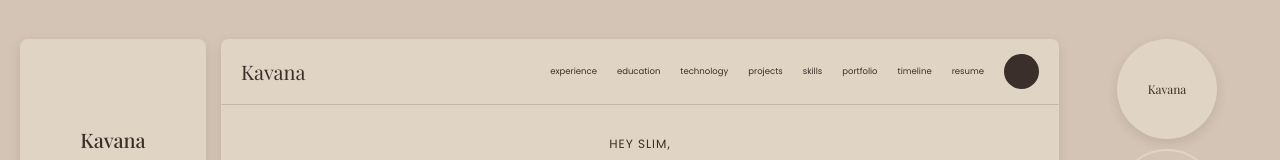
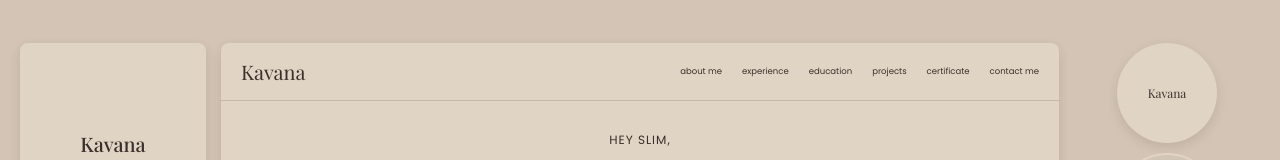
Before and after one commit to kavanapateel/kavanapateel.github.io, a React (Create React App) app: page / in a window 1280 px wide. Shown: the top 160 px of the page. Built offline with nearby package versions, Linux system fonts and the light colour scheme.

Commit message:
Remove resume_kavana.pdf and update navigation links in App and Header components for improved structure and accessibility.

```diff
--- a/src/App.tsx
+++ b/src/App.tsx
@@ -1,6 +1,4 @@
 import React from 'react';
-import Header from './components/Header';
-import Home from './components/Home';
 import About from './components/About';
 import Experience from './components/Experience';
 import './App.css';
@@ -25,17 +23,12 @@ function App() {
           <div className="header-section">
             <div className="brand">Kavana</div>
             <nav className="main-nav">
-              <a href="#" className="nav-link">experience</a>
-              <a href="#" className="nav-link">education</a>
-              <a href="#" className="nav-link">technology</a>
-              <a href="#" className="nav-link">projects</a>
-              <a href="#" className="nav-link">skills</a>
-              <a href="#" className="nav-link">portfolio</a>
-              <a href="#" className="nav-link">timeline</a>
-              <a href="#" className="nav-link">resume</a>
-              <div className="login-circle">
-                <span className="login-icon"></span>
-              </div>
+              <a href="#about" className="nav-link">About Me</a>
+              <a href="#experience" className="nav-link">Experience</a>
+              <a href="#education" className="nav-link">Education</a>
+              <a href="#projects" className="nav-link">Projects</a>
+              <a href="#certificate" className="nav-link">Certificate</a>
+              <a href="#contact" className="nav-link">Contact Me</a>
             </nav>
           </div>
 
```
Also changed, not shown: src/components/Header.tsx (+3 -9 lines), 2 other files (tests, documents, lock files or other folders).
